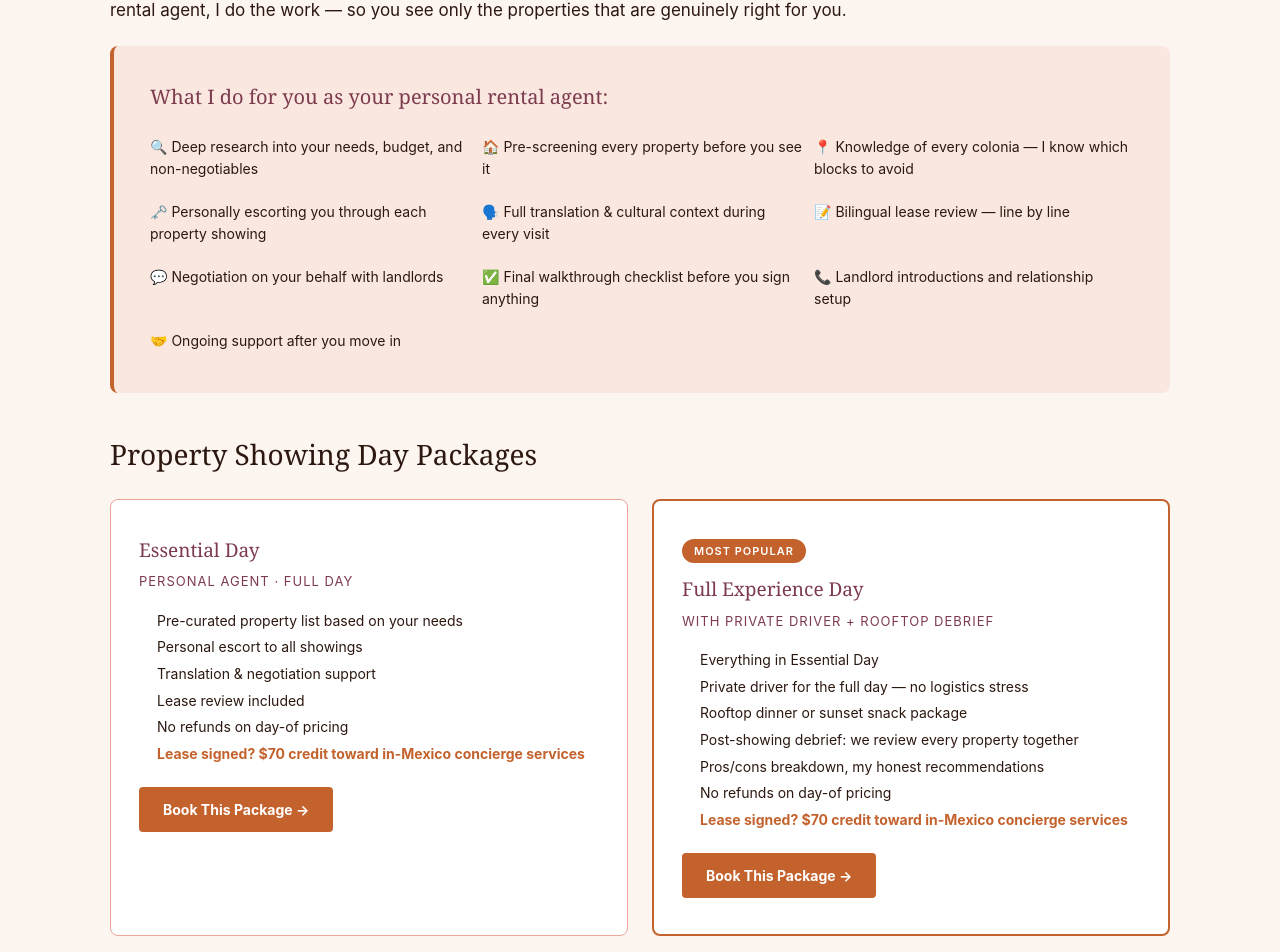
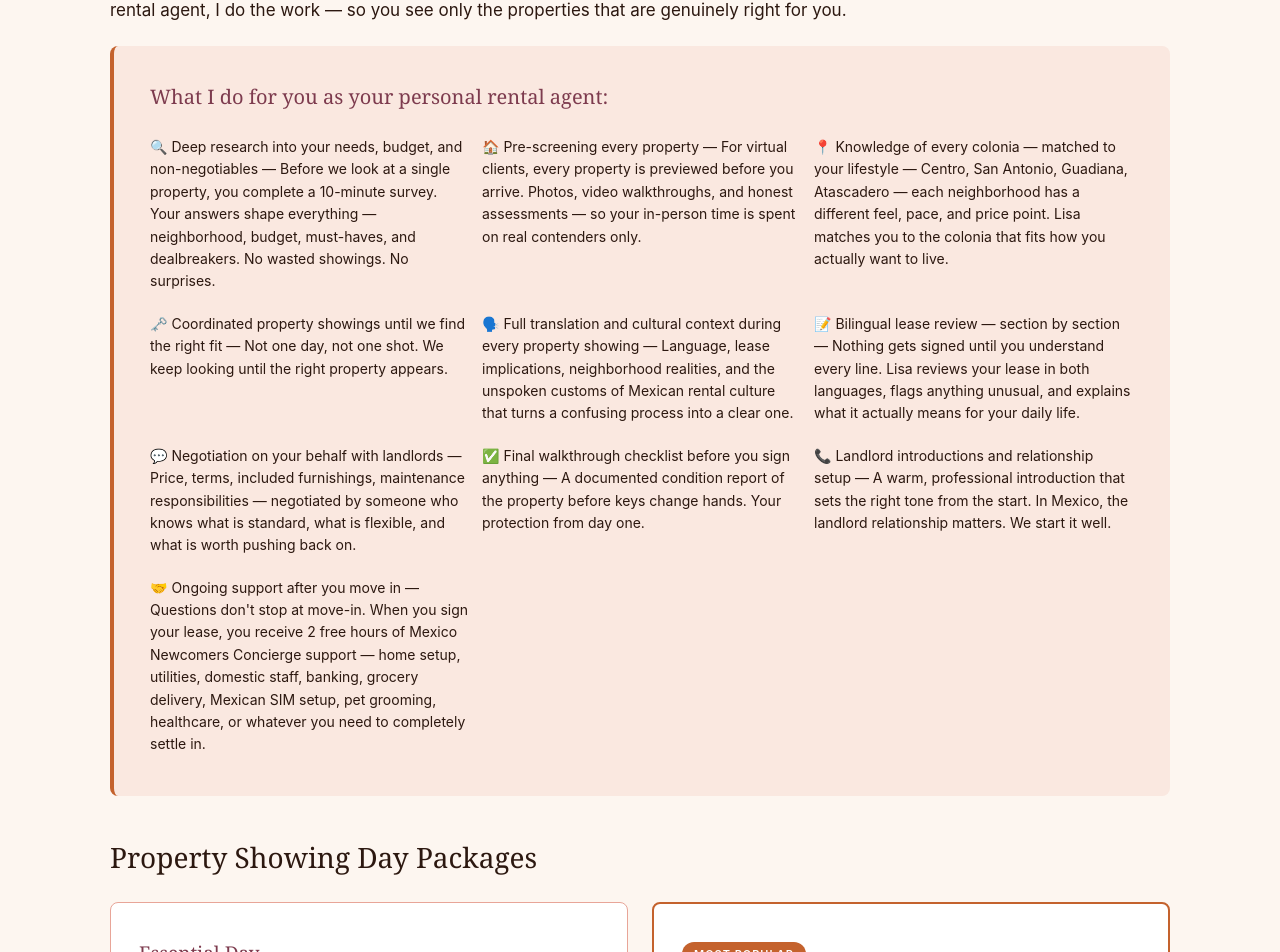
Before and after one commit to IntheknowMX/intheknowmx.com, a Next.js app: page / in a window 1280 px wide. Shown: the part 10792-11744 px from the top of the page. Built offline with nearby package versions, Linux system fonts and the light colour scheme.

Commit message:
Update rentals agent list with enhanced service details

```diff
--- a/app/page.tsx
+++ b/app/page.tsx
@@ -571,16 +571,16 @@ export default function Home() {
             </h3>
             <div style={{ display: 'grid', gridTemplateColumns: 'repeat(auto-fit, minmax(260px, 1fr))', gap: '12px' }}>
               {[
-                '🔍 Deep research into your needs, budget, and non-negotiables',
-                '🏠 Pre-screening every property before you see it',
-                '📍 Knowledge of every colonia — I know which blocks to avoid',
-                '🗝️ Personally escorting you through each property showing',
-                '🗣️ Full translation & cultural context during every visit',
-                '📝 Bilingual lease review — line by line',
-                '💬 Negotiation on your behalf with landlords',
-                '✅ Final walkthrough checklist before you sign anything',
-                '📞 Landlord introductions and relationship setup',
-                '🤝 Ongoing support after you move in',
+                '🔍 Deep research into your needs, budget, and non-negotiables — Before we look at a single property, you complete a 10-minute survey. Your answers shape everything — neighborhood, budget, must-haves, and dealbreakers. No wasted showings. No surprises.',
+                '🏠 Pre-screening every property — For virtual clients, every property is previewed before you arrive. Photos, video walkthroughs, and honest assessments — so your in-person time is spent on real contenders only.',
+                '📍 Knowledge of every colonia — matched to your lifestyle — Centro, San Antonio, Guadiana, Atascadero — each neighborhood has a different feel, pace, and price point. Lisa matches you to the colonia that fits how you actually want to live.',
+                '🗝️ Coordinated property showings until we find the right fit — Not one day, not one shot. We keep looking until the right property appears.',
+                '🗣️ Full translation and cultural context during every property showing — Language, lease implications, neighborhood realities, and the unspoken customs of Mexican rental culture that turns a confusing process into a clear one.',
+                '📝 Bilingual lease review — section by section — Nothing gets signed until you understand every line. Lisa reviews your lease in both languages, flags anything unusual, and explains what it actually means for your daily life.',
+                '💬 Negotiation on your behalf with landlords — Price, terms, included furnishings, maintenance responsibilities — negotiated by someone who knows what is standard, what is flexible, and what is worth pushing back on.',
+                '✅ Final walkthrough checklist before you sign anything — A documented condition report of the property before keys change hands. Your protection from day one.',
+                '📞 Landlord introductions and relationship setup — A warm, professional introduction that sets the right tone from the start. In Mexico, the landlord relationship matters. We start it well.',
+                '🤝 Ongoing support after you move in — Questions don\'t stop at move-in. When you sign your lease, you receive 2 free hours of Mexico Newcomers Concierge support — home setup, utilities, domestic staff, banking, grocery delivery, Mexican SIM setup, pet grooming, healthcare, or whatever you need to completely settle in.',
               ].map((item) => (
                 <p key={item} style={{ fontSize: '14px', color: '#2C1810', margin: '4px 0', lineHeight: '1.6' }}>{item}</p>
               ))}
```
